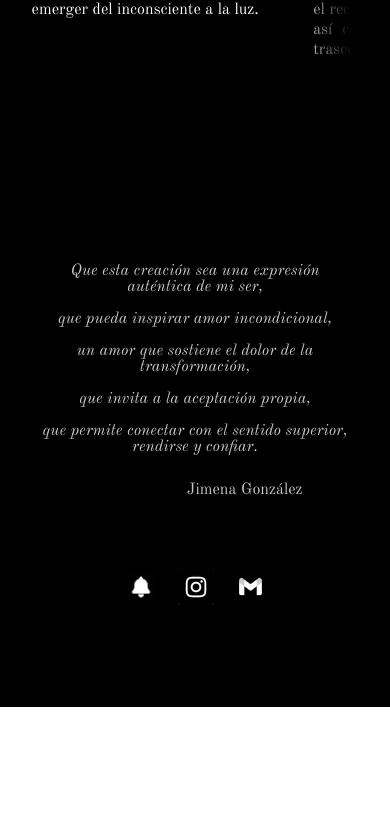
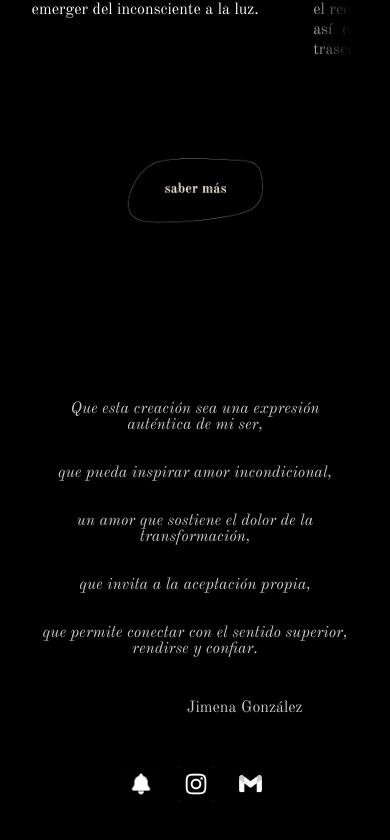
Before and after one commit to vicentegarcya/la-belleza-de-la-oscuridad, a React (Create React App) app: page / in a window 390 px wide. Shown: the part 1618-2458 px from the top of the page. Before the commit the page ends 2325 px from the top, so only its background shows below. Built offline with nearby package versions, Linux system fonts and the light colour scheme.

Commit message:
add saber mas button

```diff
--- a/src/App.js
+++ b/src/App.js
@@ -6,7 +6,6 @@ import resistirImg from '../src/images/2_RESISTIR.png';
 import rendicionImg from '../src/images/3_RENDICION.png';
 import integracionImg from '../src/images/4_INTEGRACION.png';
 import iluminarImg from '../src/images/5_ILUMINAR.png';
-/* import mariposa from '../src/images/mariposa-left.jpeg'; */
 
 function App() {
   React.useEffect(() => {
@@ -110,6 +109,7 @@ function App() {
         </div>
       </section>
       <section className='intencion'>
+        <a className='saber-mas-btn' href='https://labellezadelaoscuridad.us21.list-manage.com/subscribe?u=9443f17b4f0305d0d0d2aeedf&id=25483bc169' target="_blank" rel="noopener noreferrer"> </a>
         <p className='intencion-text'>Que esta creación sea una expresión auténtica de mi ser,</p>
         <p className='intencion-text'>que pueda inspirar amor incondicional,</p>
         <p className='intencion-text'>un amor que sostiene el dolor de la transformación,</p>
--- a/src/App.scss
+++ b/src/App.scss
@@ -118,7 +118,7 @@
 .journey {
   width: 97vw;
   display: flex;
-  margin-bottom: 200px;
+  margin-bottom: 100px;
   margin-top: 30px;
 }
 
@@ -163,9 +163,12 @@
 
 .intencion {
   width: 50vw;
-  height: 80px;
-  margin-top: 20px;
+  height: auto;
+  margin-top: 0px;
   position: relative;
+  display: flex;
+  flex-direction: column;
+  align-items: center;
 }
 
 .intencion-text {
@@ -177,11 +180,16 @@
 }
 
 .jimena {
-  text-align: end;
+  align-self: end;
   margin-right: 15.5%;
   font-size: 16px;
   margin-top: 25px;
   color: #c7c7c7;
+}
+
+.saber-mas-btn {
+  width: 200px;
+  margin-bottom: 150px;
 }
 
 /* footer */
@@ -190,7 +198,7 @@ footer {
   display: flex;
   font-size: 14px;
   width: 36%;
-  height: 250px;
+  height: 100px;
   display: flex;
   align-items: center;
   justify-content: space-between;
@@ -427,18 +435,25 @@ footer .mail-icon+p {
     line-height: 1;
   }
 
+  .saber-mas-btn {
+    width: 170px;
+    height: 88px;
+    background: url('../src/images/saber-mas-btn.png');
+    background-size: 170px 88px;
+    background-position: center;
+    background-repeat: no-repeat;
+  }
+
   /* footer */
 
   footer {
     display: flex;
     font-size: 14px;
     width: 36%;
-    height: 240px;
     display: flex;
     align-items: center;
     justify-content: space-between;
-    padding-bottom: 0px;
-    margin-top: 140px;
+    padding-bottom: 30px;
   }
 
   footer a {
```
Also changed, not shown: src/images/saber-mas-btn.png (added).
